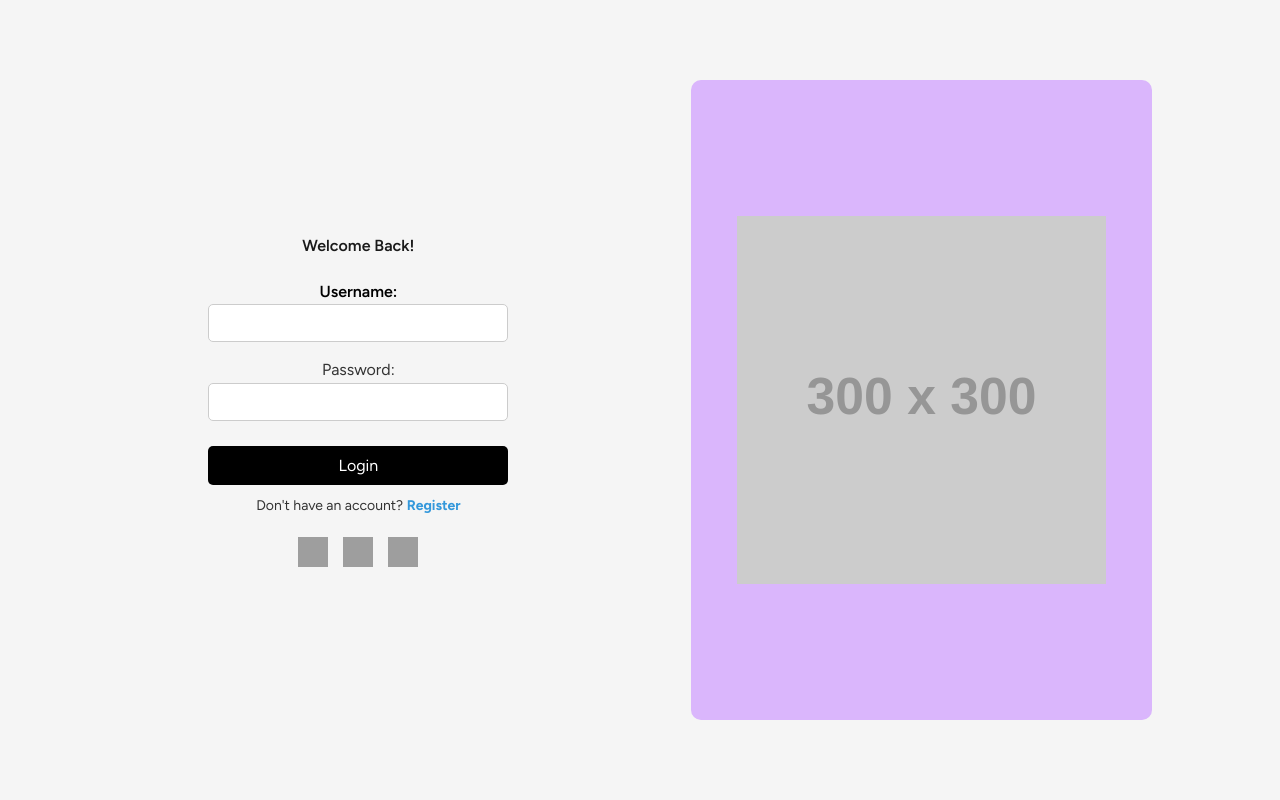
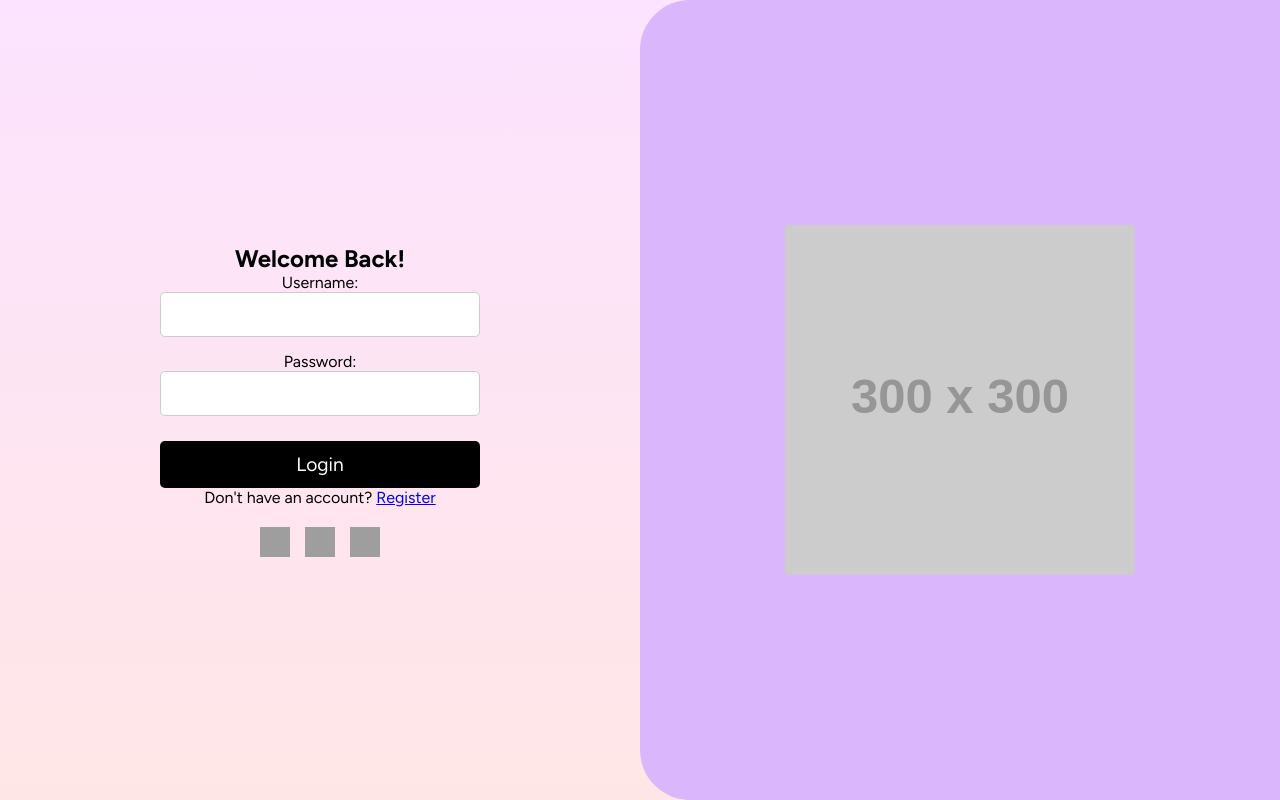
Before and after one commit to aayahosman/TreeHacks-Project, a React (Create React App) app in the folder client/: page /login in a window 1280 px wide. Built offline with nearby package versions, Linux system fonts and the light colour scheme; grey boxes are pictures that could not be loaded.

Commit message:
Fixed up more frontend

```diff
--- a/client/src/App.css
+++ b/client/src/App.css
@@ -1,15 +1,7 @@
-/* New home container styling */
-/* .home-container {
-  display: flex;
-  flex-direction: column;
-  align-items: center;
-  text-align: center;
-  padding: 20px;
-} */
-
-/* Existing styles */
+/* Import Fonts */
 @import url('https://fonts.googleapis.com/css2?family=Figtree:ital,wght@0,300..900;1,300..900&family=Montserrat:ital,wght@0,100..900;1,100..900&display=swap');
 
+/* Reset and Global Styling */
 * {
   margin: 0;
   padding: 0;
@@ -17,110 +9,112 @@
   font-family: Figtree, sans-serif;
 }
 
-body {
-  background-color: #e0e0e0;
-  color: #333;
-  font-size: 16px;
-  line-height: 1.6;
+/* Make Sure Body Takes Up Full Screen */
+body, html {
+  height: 100%;
+  width: 100%;
+  display: flex;
+  flex-direction: column;
+  align-items: center;
+  justify-content: center;
+  text-align: center;
+  background: linear-gradient(180deg, #fce3ff 30%, #ffe6e6 70%); /* Keeps swipe match gradient */
 }
 
-a {
-  color: #3498db;
-  text-decoration: none;
+/* HOMEPAGE Styling */
+.home-container {
+  display: flex;
+  flex-direction: column;
+  align-items: center;
+  justify-content: center;
+  text-align: center;
+  height: 100vh;
+  width: 100vw;
+  padding: 20px;
+  position: relative;
 }
 
-a:hover {
-  text-decoration: underline;
-}
-
-/* home */
-/* .header {
-  background-color: #333;
-  color: white;
-  padding: 10px 0;
-  text-align: center;
-} */
-
+/* Navigation Bar */
 .navbar {
   display: flex;
   justify-content: center;
-  margin-top: 20px;
   align-items: center;
   position: fixed;
   top: 20px;
   left: 50%;
   transform: translateX(-50%);
-  background-color: #F3BDFF;
-  padding: 10px 20px;
+  background-color: #f3bdff;
+  padding: 12px 24px;
   border-radius: 999px;
   gap: 40px;
-  box-shadow: 0 4px 6px rgba(0, 0, 0, 0.1);
+  box-shadow: 0 4px 6px rgba(0, 0, 0, 0.15);
   z-index: 999;
-  border: 1px solid black;
+  border: 2px solid black;
 }
 
-.navbar h1 {
-  font-size: 120px; /* Increased font size */
-  margin-right: 100px;
+.navbar button {
+  background: none;
+  border: none;
+  font-size: 1.5rem;
+  cursor: pointer;
+  color: black;
+  transition: transform 0.2s ease-in-out;
 }
 
-.navbar h3 {
-  font-size: 40px; /* Increased font size */
+.navbar button:hover {
+  transform: scale(1.1);
 }
 
-.home-btn {
-  background-color: #F3BDFF;
-  color: black;
-  padding: 10px 20px;
-  border: solid 1px black;
-  border-radius: 5px;
-  cursor: pointer;
-  margin: 20px auto; /* Centers the button */
-  display: block; /* Ensures margin auto works for centering */
-  font-size: 15px; /* Makes the button text bigger */
+/* Home Content */
+.home-content {
+  display: flex;
+  flex-direction: column;
+  align-items: center;
+  justify-content: center;
+  height: 100%;
+  width: 100%;
+  text-align: center;
 }
 
-/* swiping */
-.container {
-  display: flex;
-  justify-content: center;
-  align-items: center;
-  height: 100vh;
-  background-color: #f5f5f5;
+/* Home Title - Bigger & More Impactful */
+.home-title {
+  font-size: 4rem;
+  font-weight: bold;
+  color: black;
+  text-shadow: 2px 2px 8px rgba(0, 0, 0, 0.1);
+  margin-bottom: 10px;
 }
 
-.card {
-  width: 300px;
-  height: 400px;
-  background: white;
-  border-radius: 10px;
-  box-shadow: 0px 4px 10px rgba(0, 0, 0, 0.1);
-  display: flex;
-  flex-direction: column;
-  justify-content: center;
-  align-items: center;
-  position: absolute;
+/* Home Subtitle (Tagline) - More Readable */
+.home-subtitle {
+  font-size: 1.8rem;
+  max-width: 600px;
+  color: #555;
+  font-weight: 500;
+  margin-bottom: 25px;
 }
 
-.card img {
-  width: 100%;
-  height: 80%;
-  border-top-left-radius: 10px;
-  border-top-right-radius: 10px;
+/* Home Button */
+.home-btn {
+  background: #f3bdff;
+  color: black;
+  padding: 14px 28px;
+  border: solid 2px black;
+  border-radius: 30px;
+  font-size: 1.3rem;
+  font-weight: bold;
+  cursor: pointer;
+  transition: all 0.3s ease-in-out;
+  box-shadow: 4px 4px 0px black;
 }
 
-.card h2 {
-  margin: 10px;
+.home-btn:hover {
+  background: #d9a3e5;
+  transform: translateY(-3px);
+  box-shadow: 6px 6px 0px black;
 }
 
-/* General Page Styling */
-body, html {
-  height: 100%;
-  margin: 0;
-  font-family: "Poppins", sans-serif;
-}
-
-/* Fullscreen Gradient Background */
+/* SWIPE MATCH PAGE Styling */
 .swipe-container {
   display: flex;
   flex-direction: column;
@@ -128,9 +122,7 @@ body, html {
   justify-content: center;
   height: 100vh;
   width: 100vw;
-  background: linear-gradient(180deg, #fce3ff 30%, #ffe6e6 70%);
   overflow: hidden;
-  position: relative;
 }
 
 /* Title */
@@ -142,7 +134,7 @@ body, html {
   text-shadow: 2px 2px 8px rgba(0, 0, 0, 0.1);
 }
 
-/* Card Stack */
+/* Swipe Cards */
 .card-stack {
   position: relative;
   width: 350px;
@@ -152,7 +144,6 @@ body, html {
   justify-content: center;
 }
 
-/* Swipe Cards */
 .card {
   position: absolute;
   width: 100%;
@@ -189,11 +180,6 @@ body, html {
   box-shadow: 0px 4px 10px rgba(0, 0, 0, 0.1);
 }
 
-/* Card Details */
-.card-details {
-  padding: 10px;
-}
-
 /* No More Profiles Message */
 .no-more {
   font-size: 1.5rem;
@@ -201,30 +187,3 @@ body, html {
   text-align: center;
   margin-top: 20px;
 }
-
-/* Cute Floating Navigation Bar */
-.navbar {
-  position: absolute;
-  top: 5%;
-  width: 350px;
-  height: 50px;
-  background: #ffb6c1;
-  border-radius: 25px;
-  box-shadow: 0px 4px 10px rgba(0, 0, 0, 0.15);
-  display: flex;
-  justify-content: space-evenly;
-  align-items: center;
-}
-
-.navbar button {
-  background: none;
-  border: none;
-  font-size: 1.5rem;
-  cursor: pointer;
-  color: white;
-  transition: transform 0.2s ease-in-out;
-}
-
-.navbar button:hover {
-  transform: scale(1.1);
-}
--- a/client/src/App.js
+++ b/client/src/App.js
@@ -4,12 +4,8 @@ import SwipeMatch from "./components/SwipeMatch";
 import Home from "./components/Home";
 import Login from "./components/Login.jsx";
 import Profile from "./pages/SignUp";
-
 import profilesData from "./json/profiles.json";
 import { Route, Routes, BrowserRouter } from "react-router-dom";
-import "./App.css";
-import "./Login.css";
-
 
 const App = () => {
   const [profilesQueue, setProfilesQueue] = useState(profilesData);
--- a/client/src/Login.css
+++ /dev/null
@@ -1,194 +0,0 @@
-/* Import Google Fonts */
-@import url('https://fonts.googleapis.com/css2?family=Figtree:wght@300..900&display=swap');
-
-/* Reset default styles */
-* {
-  margin: 0;
-  padding: 0;
-  box-sizing: border-box;
-  font-family: 'Figtree', sans-serif;
-}
-
-/* Body styling */
-body {
-  background-color: #e0e0e0;
-  color: #333;
-  font-size: 16px;
-  line-height: 1.6;
-}
-
-/* Links */
-a {
-  color: #3498db;
-  text-decoration: none;
-}
-
-a:hover {
-  text-decoration: underline;
-}
-
-/* Container layout */
-.container {
-  display: flex;
-  justify-content: space-around;
-  align-items: center;
-  height: 100vh;
-  background-color: #f5f5f5;
-}
-
-/* Login Page Styling */
-.login-container {
-  display: flex;
-  width: 80%;
-  max-width: 1200px;
-  justify-content: space-between;
-  align-items: center;
-}
-
-/* Left login section */
-.login-section {
-  width: 45%;
-  display: flex;
-  flex-direction: column;
-  align-items: center;
-  justify-content: center;
-}
-
-/* Title */
-.title {
-  font-size: 20px;
-  color: lightgray;
-  position: absolute;
-  top: 5%;
-  left: 5%;
-}
-
-/* Welcome text */
-.welcome {
-  font-size: 16px;
-  font-weight: 600; /* SemiBold */
-  text-align: center;
-  color: #1A1A1A;
-  margin-bottom: 20px;
-}
-
-/* Username label */
-.username-label {
-  font-size: 16px;
-  font-weight: 600; /* SemiBold */
-  text-align: left;
-  color: #000000;
-}
-
-/* Login Form */
-.login-form {
-  width: 100%;
-  max-width: 300px;
-  display: flex;
-  flex-direction: column;
-  align-items: center;
-}
-
-/* Input fields */
-.input-field {
-  width: 100%;
-  padding: 10px;
-  margin-bottom: 15px;
-  border: 1px solid #ccc;
-  border-radius: 5px;
-}
-
-/* Login button */
-.login-button {
-  background-color: black;
-  color: white;
-  padding: 10px 20px;
-  cursor: pointer;
-  border-radius: 5px;
-  border: none;
-  font-size: 16px;
-  width: 100%;
-  margin-top: 10px;
-  transition: 0.3s;
-}
-
-.login-button:hover {
-  background-color: #333;
-}
-
-/* Register text */
-.register-text {
-  margin-top: 10px;
-  font-size: 14px;
-}
-
-.register-text a {
-  text-decoration: none;
-  font-weight: bold;
-}
-
-/* Social icons */
-.social-icons {
-  margin-top: 20px;
-  display: flex;
-  gap: 15px;
-}
-
-.social-icons img {
-  width: 30px;
-  height: 30px;
-  cursor: pointer;
-}
-
-/* Illustration Section */
-.illustration-section {
-  width: 45%;
-  background-color: #dab6fc;
-  display: flex;
-  align-items: center;
-  justify-content: center;
-  position: relative;
-  height: 80vh;
-  border-radius: 10px;
-}
-
-.illustration {
-  width: 80%;
-}
-
-/* Icon badge */
-.icon-badge {
-  position: absolute;
-  top: 10%;
-  right: 10%;
-  background-color: lightblue;
-  color: white;
-  font-weight: bold;
-  padding: 5px 10px;
-  border-radius: 50%;
-}
-
-/* Card Styling */
-.card {
-  width: 300px;
-  height: 400px;
-  background: white;
-  border-radius: 10px;
-  box-shadow: 0px 4px 10px rgba(0, 0, 0, 0.1);
-  display: flex;
-  flex-direction: column;
-  justify-content: center;
-  align-items: center;
-  position: absolute;
-}
-
-.card img {
-  width: 100%;
-  height: 80%;
-  border-top-left-radius: 10px;
-  border-top-right-radius: 10px;
-}
-
-.card h2 {
-  margin: 10px;
-}
--- /dev/null
+++ b/client/src/Login.module.css
@@ -0,0 +1,95 @@
+/* Import Google Fonts */
+@import url('https://fonts.googleapis.com/css2?family=Figtree:wght@300..900&display=swap');
+
+/* Ensure the login container takes full screen and is balanced */
+.loginContainer {
+  display: flex;
+  flex-direction: row;
+  justify-content: space-between;
+  align-items: center;
+  width: 100vw;
+  height: 100vh;
+  background: linear-gradient(180deg, #fce3ff, #ffe6e6); /* Keep your original gradient */
+  padding: 0;
+}
+
+/* Left Section - Login Form */
+.loginSection {
+  width: 50%; /* Adjust width for better balance */
+  display: flex;
+  flex-direction: column;
+  align-items: center;
+  justify-content: center;
+}
+
+/* Login Form */
+.loginForm {
+  width: 100%;
+  max-width: 320px; /* Ensures consistent width */
+  display: flex;
+  flex-direction: column;
+  align-items: center;
+}
+
+/* Input fields */
+.inputField {
+  width: 100%;
+  padding: 12px;
+  margin-bottom: 15px;
+  border: 1px solid #ccc;
+  border-radius: 5px;
+  font-size: 1rem;
+}
+
+/* Login button */
+.loginButton {
+  background-color: black;
+  color: white;
+  padding: 12px;
+  cursor: pointer;
+  border-radius: 5px;
+  border: none;
+  font-size: 1.2rem;
+  width: 100%;
+  margin-top: 10px;
+  transition: 0.3s;
+}
+
+.loginButton:hover {
+  background-color: #333;
+}
+
+/* Social icons */
+.socialIcons {
+  margin-top: 20px;
+  display: flex;
+  gap: 15px;
+}
+
+.socialIcons img {
+  width: 30px;
+  height: 30px;
+  cursor: pointer;
+}
+
+/* Right Section - Illustration (Fully Moved to the Far Right) */
+.illustrationSection {
+  width: 50%;
+  height: 100%;
+  background-color: #dab6fc; /* Keep your original purple shade */
+  display: flex;
+  align-items: center;
+  justify-content: center;
+  border-top-left-radius: 50px;
+  border-bottom-left-radius: 50px;
+  padding: 20px;
+  position: absolute;
+  right: 0; /* Forces it to align all the way to the right */
+  top: 0;
+  bottom: 0;
+}
+
+.illustration {
+  width: 85%; /* Adjust size to be proportional */
+  max-width: 350px;
+}
--- a/client/src/components/Login.jsx
+++ b/client/src/components/Login.jsx
@@ -1,55 +1,44 @@
 import React from "react";
-
+import styles from "../Login.module.css";
 
 const Login = () => {
  return (
-   <div className="login-container">
+   <div className={styles.loginContainer}>
      {/* Left Side - Login Form */}
-     <div className="login-section">
-       <h2 className="welcome">Welcome Back!</h2>
+     <div className={styles.loginSection}>
+       <h2 className={styles.welcome}>Welcome Back!</h2>
 
-
-       <div className="login-form">
-
-         <label className="username-label">Username:</label>
-
-
-         <input type="text" className="input-field" />
-
+       <div className={styles.loginForm}>
+         <label className={styles.usernameLabel}>Username:</label>
+         <input type="text" className={styles.inputField} />
 
          <label>Password:</label>
-         <input type="password" className="input-field" />
+         <input type="password" className={styles.inputField} />
 
-
-         <button className="login-button">Login</button>
+         <button className={styles.loginButton}>Login</button>
        </div>
 
-
-       <p className="register-text">
+       <p className={styles.registerText}>
          Don't have an account? <a href="#">Register</a>
        </p>
 
-
-       {/* Social Media Icons */}
-       <div className="social-icons">
+       <div className={styles.socialIcons}>
          <img src="https://cdn-icons-png.flaticon.com/512/145/145802.png" alt="Facebook" />
          <img src="https://cdn-icons-png.flaticon.com/512/2111/2111728.png" alt="WhatsApp" />
          <img src="https://cdn-icons-png.flaticon.com/512/2111/2111646.png" alt="Telegram" />
        </div>
      </div>
 
-
      {/* Right Side - Illustration */}
-     <div className="illustration-section">
+     <div className={styles.illustrationSection}>
        <img
          src="https://via.placeholder.com/300"
          alt="Illustration"
-         className="illustration"
+         className={styles.illustration}
        />
      </div>
    </div>
  );
 };
 
-
 export default Login;
--- a/client/src/components/SwipeMatch.jsx
+++ b/client/src/components/SwipeMatch.jsx
@@ -4,7 +4,6 @@ import SwipeCard from "./SwipeCard";
 import profilesData from "../json/profiles.json";
 import "../App.css";
 import NavBar from "./NavBar";
-
 
 const SwipeMatch = () => {
   const [profilesQueue, setProfilesQueue] = useState(profilesData);
```
Also changed, not shown: client/src/components/Home.jsx (+10 -6 lines).
